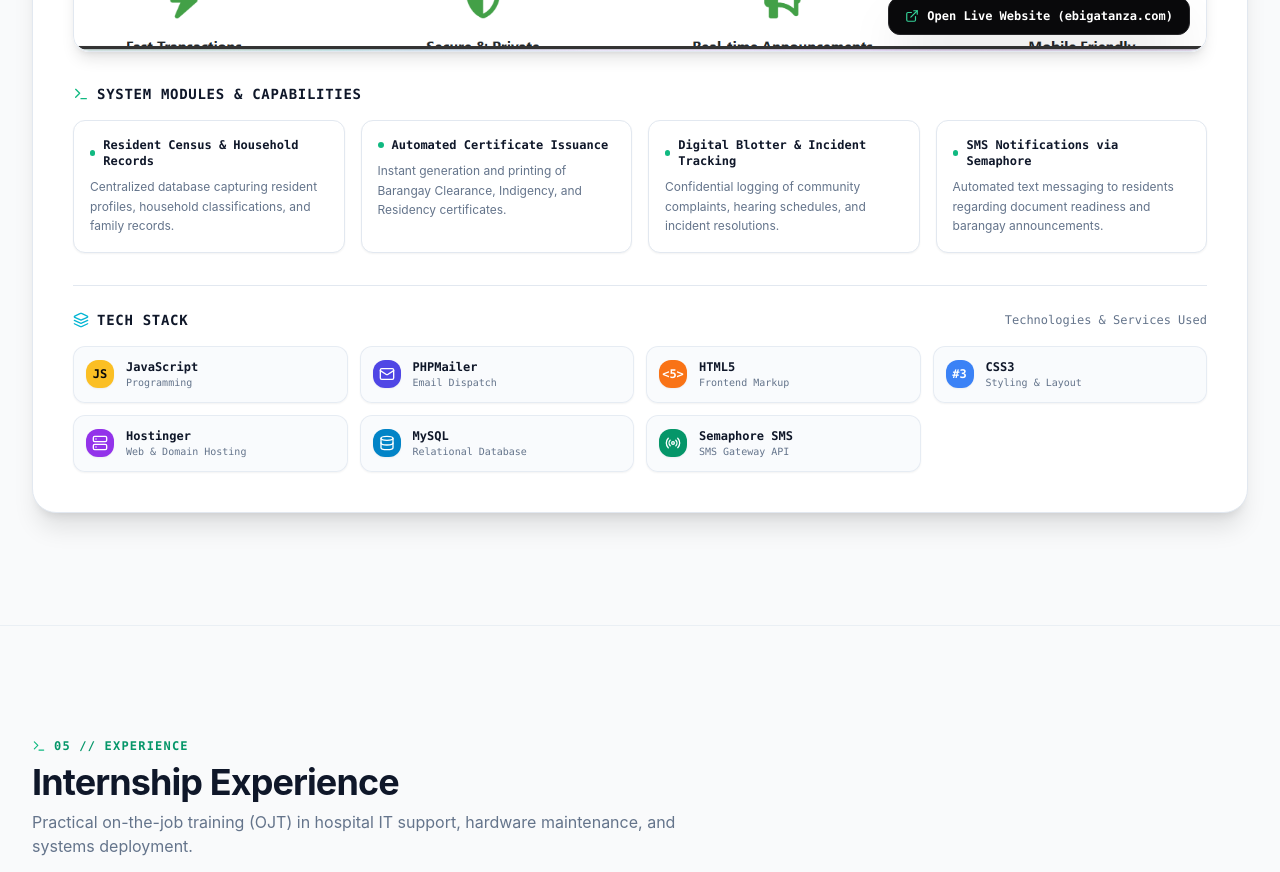
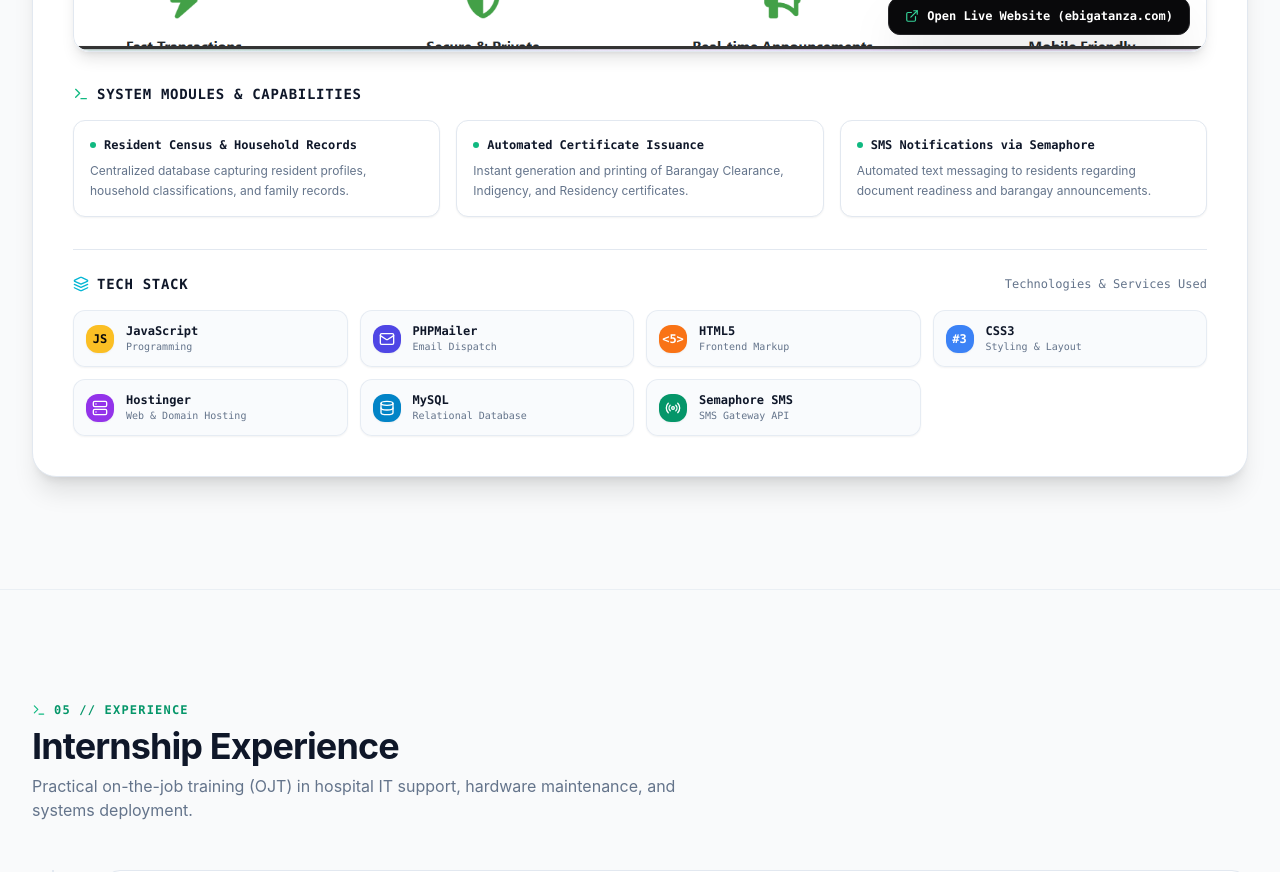
Before and after one commit to brixsese27/brixportfolio, a Next.js app: page / in a window 1280 px wide. Shown: the part 5580-6452 px from the top of the page. Built offline with nearby package versions, Linux system fonts and the light colour scheme.

Commit message:
chore: remove Digital Blotter & Incident Tracking from capstone capabilities

```diff
--- a/components/capstone.tsx
+++ b/components/capstone.tsx
@@ -163,7 +163,7 @@ export function Capstone() {
               <Terminal className="w-4 h-4 text-brand-500" />
               System Modules &amp; Capabilities
             </h3>
-            <div className="grid grid-cols-1 sm:grid-cols-2 lg:grid-cols-4 gap-4">
+            <div className="grid grid-cols-1 sm:grid-cols-3 gap-4">
               {capstoneData.majorFeatures.map((feat, idx) => (
                 <div
                   key={idx}
--- a/data/capstone.ts
+++ b/data/capstone.ts
@@ -23,7 +23,7 @@ export const capstoneData: CapstoneProject = {
   tagline:
     "Web-based Management Information System for Barangay Biga that digitizes resident records and streamlines barangay services, reporting, and document processing.",
   overview:
-    "A web-based Management Information System (MIS) engineered for Barangay Biga, Tanza, Cavite. The platform modernizes local government operations by digitizing resident census records, automating barangay clearances and certificates, managing incident blotters, and delivering automated SMS notifications.",
+    "A web-based Management Information System (MIS) engineered for Barangay Biga, Tanza, Cavite. The platform modernizes local government operations by digitizing resident census records, automating barangay clearances and certificates, and delivering automated SMS notifications.",
   problem:
     "Barangay staff previously handled resident records and document requests using manual handwritten logbooks and paper files, resulting in long waiting queues, misplaced documents, and time-consuming report preparation.",
   solution:
@@ -52,12 +52,6 @@ export const capstoneData: CapstoneProject = {
       iconName: "FileText"
     },
     {
-      title: "Digital Blotter & Incident Tracking",
-      description:
-        "Confidential logging of community complaints, hearing schedules, and incident resolutions.",
-      iconName: "ShieldAlert"
-    },
-    {
       title: "SMS Notifications via Semaphore",
       description:
         "Automated text messaging to residents regarding document readiness and barangay announcements.",
```
